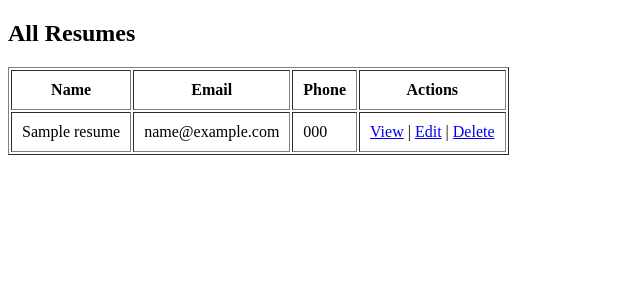
After one commit to tinagarg9034-stack/AI-RESUME-BUILDER, a Flask app: page /resumes in a window 1280 px wide. The commit adds this page. Shown: the top 300 px of the page, without its empty margins (0-640 px from the left). Run offline with Flask 3, Linux system fonts and the light colour scheme; tables that the repository leaves empty hold one stand-in row (values such as "Sample post").

Commit message:
Completed CRUD operations in AI Resume Builder

```diff
--- a/app.py
+++ b/app.py
@@ -1,12 +1,21 @@
-from flask import Flask, render_template,request
-from models import db, User
+from flask import Flask, render_template,request,session,make_response,redirect
+from models import db, User , Resume
+from flask import make_response
+from reportlab.pdfgen import canvas
+import io
+import os
+from werkzeug.utils import secure_filename
+from reportlab.lib.utils import ImageReader
 
 app = Flask(__name__)
-
+app.config["UPLOAD_FOLDER"] = "static/uploads"
+app.secret_key="mysecretkey"
 app.config["SQLALCHEMY_DATABASE_URI"] = "sqlite:///resume.db"
 app.config["SQLALCHEMY_TRACK_MODIFICATIONS"] = False
 
 db.init_app(app)
+with app.app_context():
+    db.create_all()
 
 @app.route("/")
 def home():
@@ -47,18 +56,158 @@ def login():
         user = User.query.filter_by(email=email, password=password).first()
 
         if user:
-            return f"Welcome, {user.fullname}!"
+            return render_template(
+                "dashboard.html",
+                fullname=user.fullname
+            )
         else:
             return "Invalid Email or Password"
 
     return render_template("login.html")
 
-@app.route("/resume")
+@app.route("/resume", methods=["GET", "POST"])
 def resume():
+
+    if request.method == "POST":
+        photo = request.files["photo"]
+
+        filename = secure_filename(photo.filename)
+        print(os.path.join(app.config["UPLOAD_FOLDER"], filename))
+        photo.save(os.path.join(app.config["UPLOAD_FOLDER"], filename))
+
+        resume = Resume.query.filter_by(email=request.form["email"]).first()
+
+        if resume:
+            resume.name = request.form["name"]
+            resume.phone = request.form["phone"]
+            resume.skills = request.form["skills"]
+            resume.education = request.form["education"]
+            resume.experience = request.form["experience"]
+            resume.photo = filename
+        else:
+            resume = Resume(
+                name=request.form["name"],
+                email=request.form["email"],
+                phone=request.form["phone"],
+                skills=request.form["skills"],
+                education=request.form["education"],
+                experience=request.form["experience"],
+                photo=filename
+            )
+            db.session.add(resume)
+
+        db.session.commit()
+        session["name"] = request.form["name"]
+        session["email"] = request.form["email"]
+        session["phone"] = request.form["phone"]
+        session["skills"] = request.form["skills"]
+        session["education"] = request.form["education"]
+        session["experience"] = request.form["experience"]
+        session["photo"] = filename
+        return render_template(
+            "preview.html",
+            name=request.form["name"],
+            email=request.form["email"],
+            phone=request.form["phone"],
+            skills=request.form["skills"],
+            education=request.form["education"],
+            experience=request.form["experience"],
+            photo=filename
+        )
+
     return render_template("resume.html")
 
-with app.app_context():
-    db.create_all()
+@app.route("/edit")
+def edit():
+
+    resume = Resume.query.filter_by(email=session["email"]).first()
+
+    return render_template("edit.html", resume=resume)
+
+@app.route("/download")
+def download_pdf():
+
+    buffer = io.BytesIO()
+    p = canvas.Canvas(buffer)
+    photo = session.get("photo", "")
+
+    if photo:
+        image_path = os.path.join(app.config["UPLOAD_FOLDER"], photo)
+        if os.path.exists(image_path):
+            p.drawImage(image_path, 430, 700, width=100, height=100)
+
+    p.setFont("Helvetica-Bold", 18)
+    p.drawString(180, 800, "Resume")
+
+    p.setFont("Helvetica", 12)
+
+    p.drawString(50, 760, f"Name: {session.get('name', '')}")
+    p.drawString(50, 740, f"Email: {session.get('email', '')}")
+    p.drawString(50, 720, f"Phone: {session.get('phone', '')}")
+    p.setFont("Helvetica-Bold", 14)
+    p.drawString(50, 700, "Skills")
+
+    p.setFont("Helvetica", 12)
+    p.drawString(50, 680, session.get("skills", ""))
+
+    p.setFont("Helvetica-Bold", 14)
+    p.drawString(50, 650, "Education")
+
+    p.setFont("Helvetica", 12)
+    p.drawString(50, 630, session.get("education", ""))
+
+    p.setFont("Helvetica-Bold", 14)
+    p.drawString(50, 600, "Experience")
+
+    p.setFont("Helvetica", 12)
+    p.drawString(50, 580, session.get("experience", ""))
+
+    p.save()
+
+    buffer.seek(0)
+
+    response = make_response(buffer.getvalue())
+    response.headers["Content-Type"] = "application/pdf"
+    response.headers["Content-Disposition"] = "attachment; filename=resume.pdf"
+
+    return response
+@app.route("/update", methods=["POST"])
+def update():
+
+    resume = Resume.query.filter_by(email=request.form["email"]).first()
+
+    resume.name = request.form["name"]
+    resume.phone = request.form["phone"]
+    resume.skills = request.form["skills"]
+    resume.education = request.form["education"]
+    resume.experience = request.form["experience"]
+
+    db.session.commit()
+
+    return "Resume Updated Successfully!"
+
+@app.route("/resumes")
+def resumes():
+
+    resumes = Resume.query.all()
+
+    return render_template("resumes.html", resumes=resumes)
+
+@app.route("/view/<int:id>")
+def view_resume(id):
+
+    resume = Resume.query.get_or_404(id)
+
+    return render_template("view.html", resume=resume)
+
+@app.route("/delete/<int:id>")
+def delete_resume(id):
+    resume = Resume.query.get_or_404(id)
+
+    db.session.delete(resume)
+    db.session.commit()
+
+    return redirect("/view")
 
 if __name__ == "__main__":
     app.run(debug=True)
--- a/templates/resume.html
+++ b/templates/resume.html
@@ -11,7 +11,7 @@
 
 <h2>Resume Details</h2>
 
-<form method="POST">
+<form method="POST" enctype="multipart/form-data">
 
 <input type="text" name="name" placeholder="Full Name" required>
 
@@ -25,6 +25,10 @@
 
 <textarea name="experience" placeholder="Experience"></textarea>
 
+<label>Profile Photo</label>
+
+<input type="file" name="photo" accept="image/*">
+
 <button type="submit">Generate Resume</button>
 
 </form>
--- /dev/null
+++ b/templates/resumes.html
@@ -0,0 +1,34 @@
+<!DOCTYPE html>
+<html>
+<head>
+    <title>My Resumes</title>
+</head>
+<body>
+
+<h2>All Resumes</h2>
+
+<table border="1" cellpadding="10">
+    <tr>
+        <th>Name</th>
+        <th>Email</th>
+        <th>Phone</th>
+        <th>Actions</th>
+    </tr>
+
+    {% for resume in resumes %}
+    <tr>
+        <td>{{ resume.name }}</td>
+        <td>{{ resume.email }}</td>
+        <td>{{ resume.phone }}</td>
+        <td>
+            <a href="/view/{{ resume.id }}">View</a> |
+            <a href="/edit/{{ resume.id }}">Edit</a> |
+            <a href="/delete/{{ resume.id }}">Delete</a>
+        </td>
+    </tr>
+    {% endfor %}
+
+</table>
+
+</body>
+</html>
```
Also changed, not shown: models.py (+11 -0 lines), static/css/style.css (+81 -0 lines), templates/dashboard.html (added, +36 -0 lines), templates/edit.html (added, +29 -0 lines), templates/preview.html (added, +42 -0 lines), templates/view.html (added, +31 -0 lines), instance/resume.db, static/uploads/tina.jpg (added).
